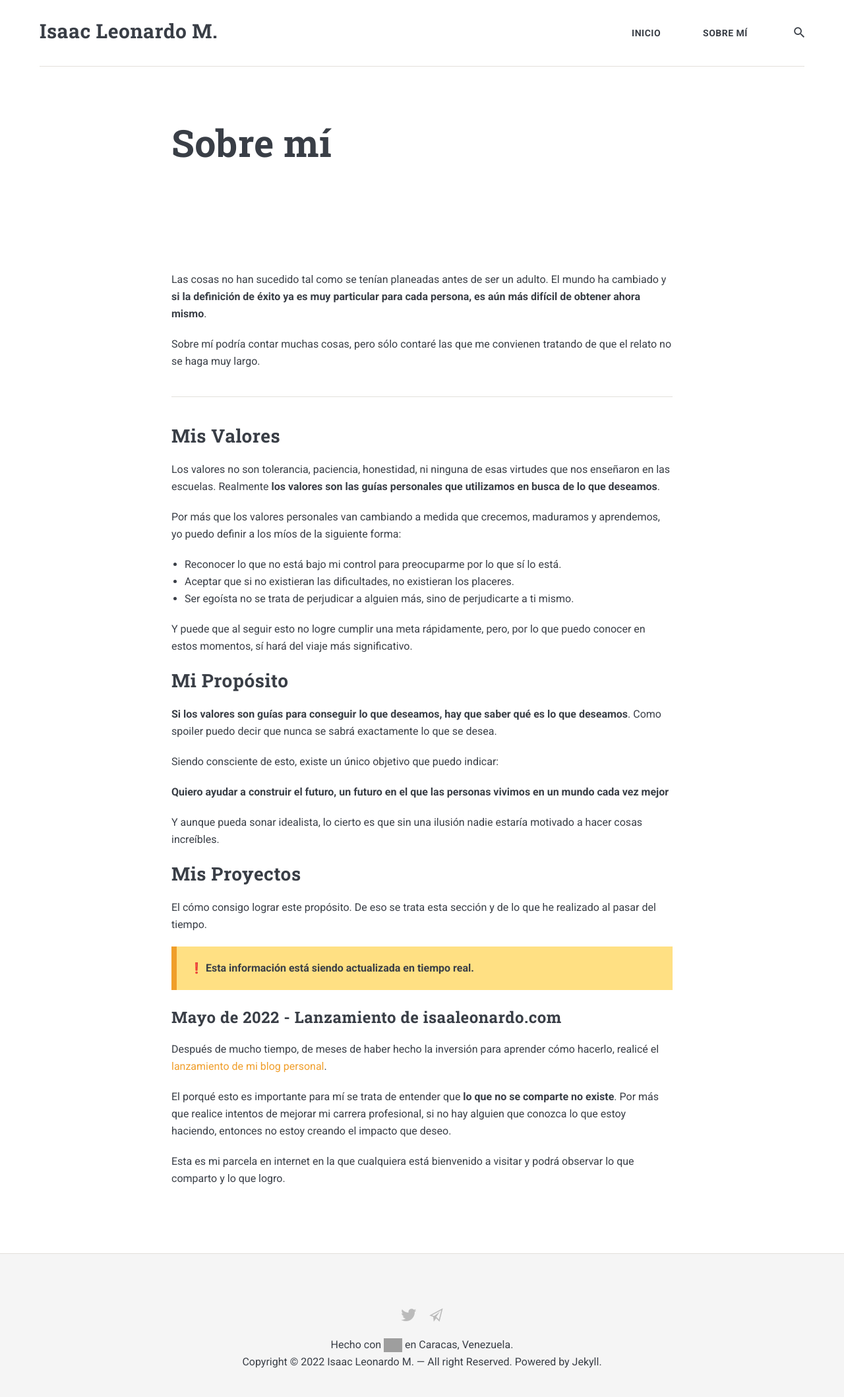
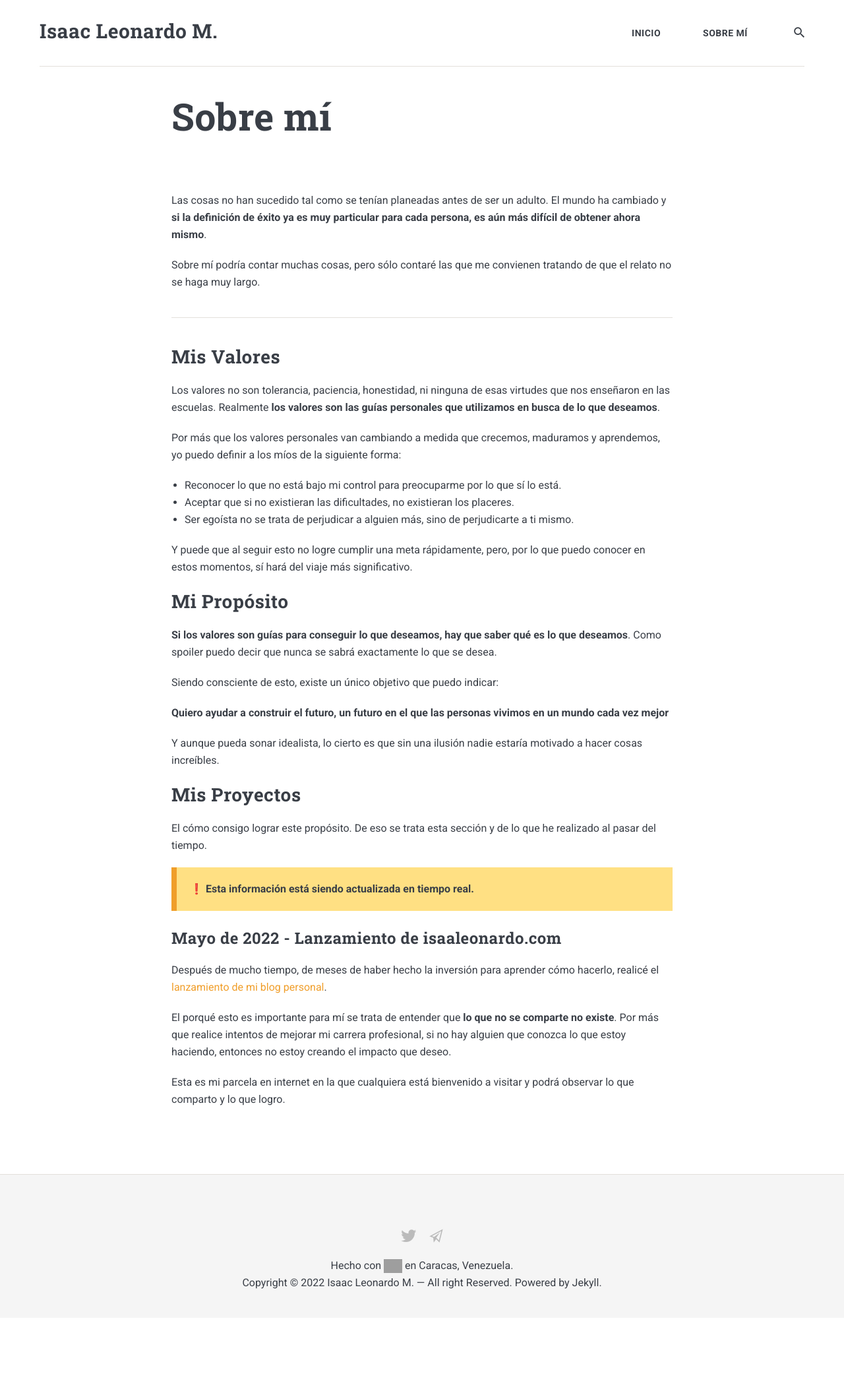
Before and after one commit to isaaleonardo/isaaleonardo.com, a Jekyll site: the page built from _pages/about.md, in a window 1280 px wide. Shown: the whole page at 66% size. Built offline with Jekyll 4.4.1, drawn with Linux system fonts in a browser that asks for light colours; nearby versions of some CDN libraries; after the commit the page ends 1998 px from its top, so only the background shows below that; grey boxes are pictures that could not be loaded.

Commit message:
Modifiqué espaciado entre el título y el texto de la página about

```diff
--- a/_sass/4-layouts/_page.scss
+++ b/_sass/4-layouts/_page.scss
@@ -1,5 +1,5 @@
 .page-title-box {
-  padding: 80px 0;
+  padding: 40px 0 0;
   border-top: 1px solid $light-gray;
 
   .page-title {
```
